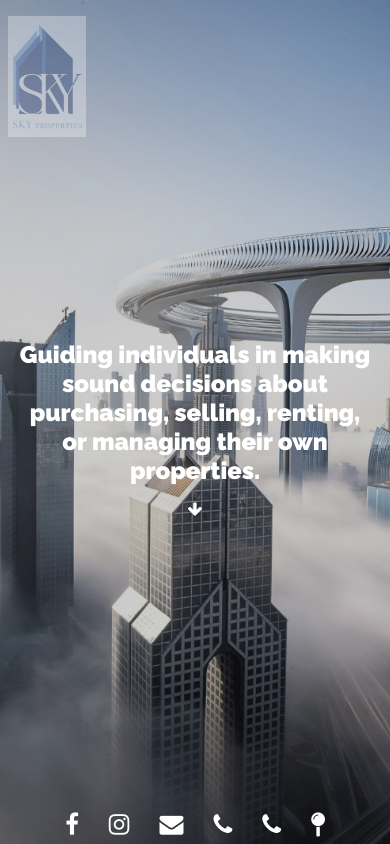
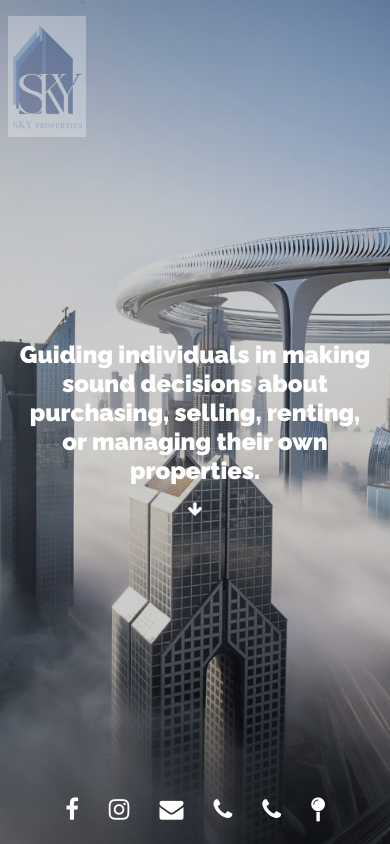
Before and after one commit to OwaisKweder/sky-properties, a plain HTML site: page index.html in a window 390 px wide. Drawn offline with nearby package versions, Linux system fonts and the light colour scheme.

Commit message:
add padding

```diff
--- a/src/css/styles.css
+++ b/src/css/styles.css
@@ -222,6 +222,7 @@ body{
         display:flex;
         align-items:center;
         justify-content:center;
+        padding-bottom: 1.7vh;
     }
 
     .content .social_icons a{
```
